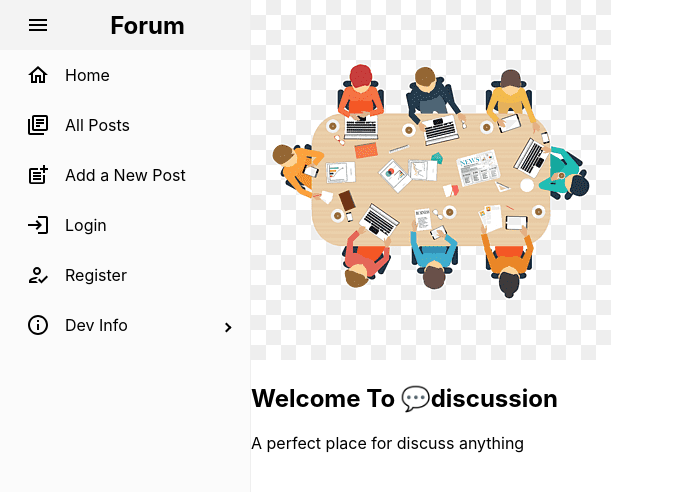
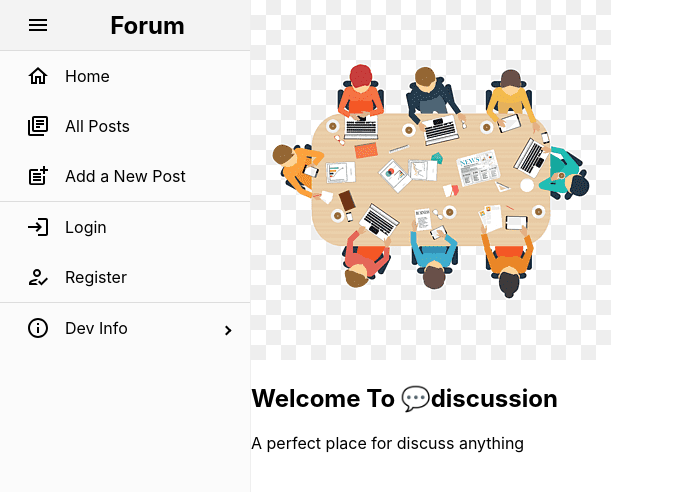
Before and after one commit to siuusunn/ga-project-3-the-forum-client, a React (Create React App) app: page / in a window 1280 px wide. Shown: the top 492 px of the page, without its empty margins (0-674 px from the left). Built offline with nearby package versions, Linux system fonts and the light colour scheme.

Commit message:
Added divider

```diff
--- a/src/components/Navbar.js
+++ b/src/components/Navbar.js
@@ -22,6 +22,8 @@ import {
   LinkedIn
 } from '@mui/icons-material';
 
+import { Divider } from '@mui/material';
+
 import { Link, useNavigate } from 'react-router-dom';
 import { AUTH } from '../lib/auth';
 
@@ -38,7 +40,11 @@ export default function Navbar() {
   const { collapseSidebar } = useProSidebar();
 
   return (
-    <Sidebar style={{ height: '100vh' }}>
+    <Sidebar
+      style={{
+        height: '100vh'
+      }}
+    >
       <Menu>
         <MenuItem
           icon={<MenuOutlined />}
@@ -49,6 +55,7 @@ export default function Navbar() {
         >
           <h2>Forum</h2>
         </MenuItem>
+        <Divider />
         <MenuItem icon={<HomeOutlined />} routerLink={<Link to='/' />}>
           Home
         </MenuItem>
@@ -64,7 +71,7 @@ export default function Navbar() {
         >
           Add a New Post
         </MenuItem>
-
+        <Divider />
         {isLoggedIn ? (
           <>
             <MenuItem
@@ -97,7 +104,12 @@ export default function Navbar() {
             </MenuItem>
           </>
         )}
-        <SubMenu label='Dev Info' icon={<InfoOutlined />}>
+        <Divider />
+        <SubMenu
+          label='Dev Info'
+          icon={<InfoOutlined />}
+          // style={{ marginTop: '60vh' }}
+        >
           <SubMenu label='siuusunn' icon={<Add />}>
             <MenuItem icon={<GitHub />}>
               <a
```
